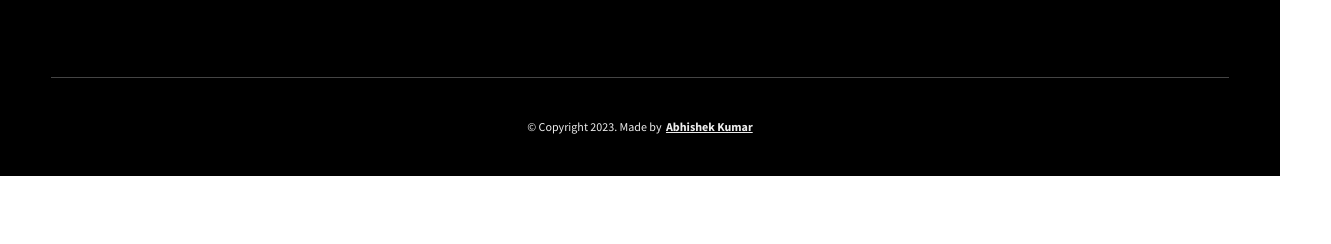
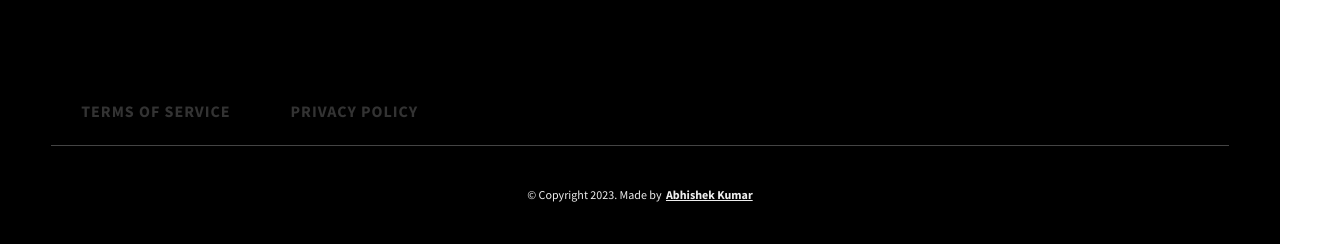
Before and after one commit to abhishkcodes/portfolio-website, a plain HTML site: page index.html in a window 1280 px wide. Shown: the part 5078-5322 px from the top of the page, 1331 px wide, since content can reach past the window. Drawn offline with Linux system fonts and the light colour scheme; a script that the page names is missing.

Commit message:
Update index.html

```diff
--- a/index.html
+++ b/index.html
@@ -389,7 +389,7 @@
           </div>
         </div>
 
-        <div class="header__main header__sm-menu">
+        <div class="header__main">
           <ul class="header__links">
             <li class="header__link-wrapper">
               <a href="./tos.html" class="header__link"> Terms of Service </a>
```
